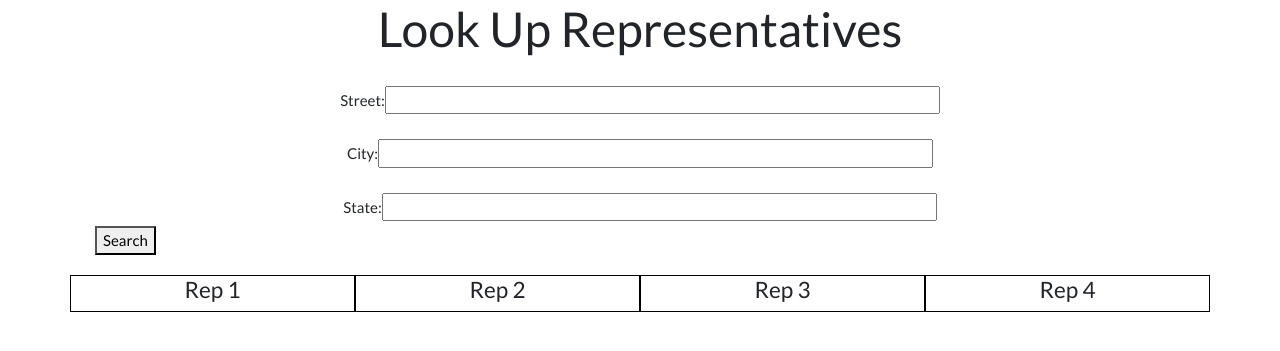
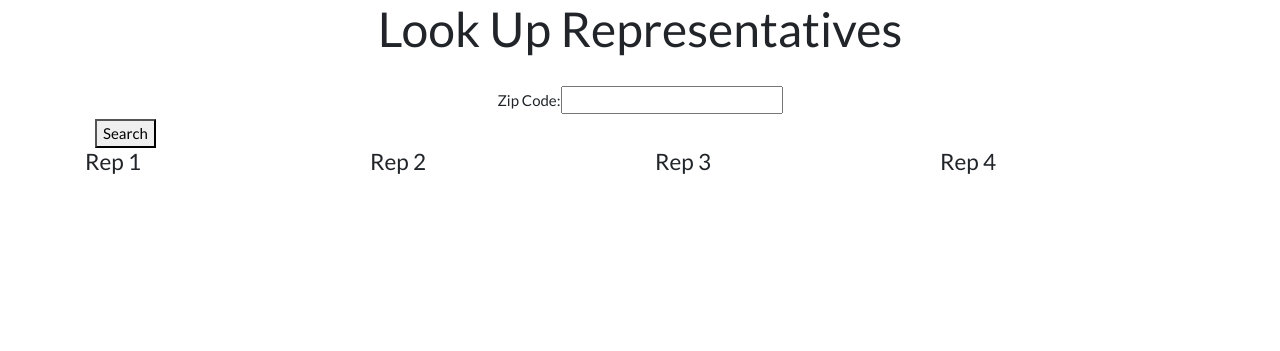
Before and after one commit to Phoenix-99hp/Project-2, a Node server app: page /home in a window 1280 px wide. Shown: the top 351 px of the page. Run offline with Node 20, Linux system fonts and the light colour scheme; some libraries are stand-ins or nearby versions.

Commit message:
Updated to search by zip

```diff
--- a/public/home.html
+++ b/public/home.html
@@ -21,32 +21,22 @@
         </div>
         <div class="row center search-row">
             <div class="col-md-12 search">
-                <label>Street: </label><input type="Text" id="street"></input>
+                <label>Zip Code: </label><input type="Text" id="zip"></input>
             </div>
         </div>
-        <div class="row center search-row">
-            <div class="col-md-12 search">
-                <label>City: </label><input type="Text" id="city"></input>
-            </div>
-        </div>
-        <div class="row center search-row">
-            <div class="col-md-12 search">
-                <label>State: </label><input type="Text" id="state"></input>
-            </div>
-        </div>
+
         <button id="searchBtn">Search</button>
-
-        <div class="row pet-row">
-            <div class="col-md-3 pet">
+        <div class="row officials-row">
+            <div class="col-md-3">
                 <h4>Rep 1</h4>
             </div>
-            <div class="col-md-3 pet">
+            <div class="col-md-3">
                 <h4>Rep 2</h4>
             </div>
-            <div class="col-md-3 pet">
+            <div class="col-md-3">
                 <h4>Rep 3</h4>
             </div>
-            <div class="col-md-3 pet">
+            <div class="col-md-3">
                 <h4>Rep 4</h4>
             </div>
         </div>
--- a/public/js/home.js
+++ b/public/js/home.js
@@ -1,11 +1,8 @@
 $("#searchBtn").on("click", function (e) {
     e.preventDefault();
-    const street = $("#street").val().trim();
-    const city = $("#city").val().trim();
-    const state = $("#state").val().trim();
-    // const address = $("#address").val().trim();
-    // const repURL2 = "https://www.googleapis.com/civicinfo/v2/representatives?key=AIzaSyCWvaHq1bAZ111hZ4qrZd6pdazM9LBEBcc&address=" + address;
-    const repURL = "https://www.googleapis.com/civicinfo/v2/representatives?key=AIzaSyCWvaHq1bAZ111hZ4qrZd6pdazM9LBEBcc&address=" + street + " " + city + " " + state;
+    const zip = $("#zip").val().trim();
+    const repURL = "https://www.googleapis.com/civicinfo/v2/representatives?key=AIzaSyCWvaHq1bAZ111hZ4qrZd6pdazM9LBEBcc&address=" + zip;
+
     $.ajax({
         url: repURL,
         method: "GET"
--- a/public/stylesheets/style.css
+++ b/public/stylesheets/style.css
@@ -18,7 +18,7 @@ form.login {
 }
 
 input {
-  width: 50%;
+  width: 20%;
 }
 
 button {
```
